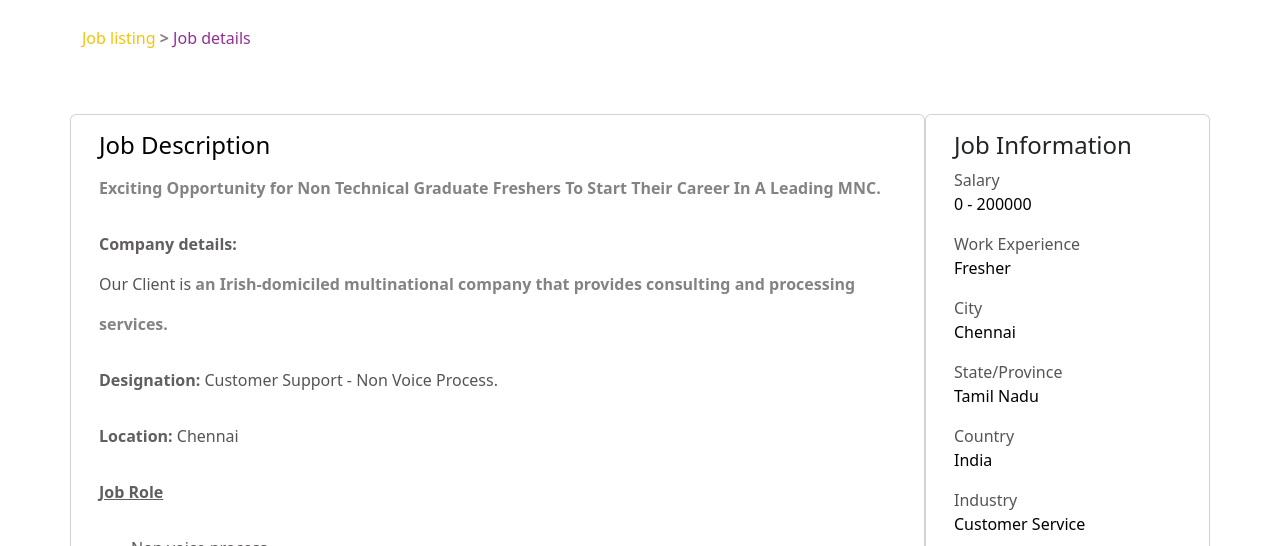
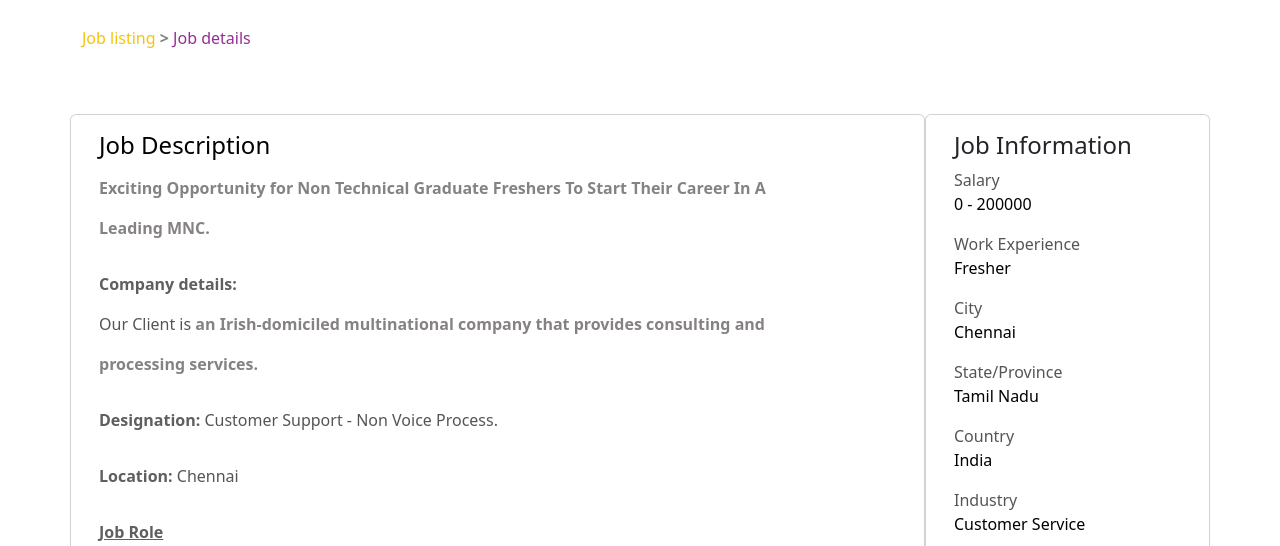
Before and after one commit to Kuldeep-Lab/Web-Designer-Task-1, a plain HTML site: page index.html in a window 1280 px wide. Shown: the part 582-1128 px from the top of the page. Drawn offline with nearby package versions, Linux system fonts and the light colour scheme.

Commit message:
Update index.html
update

```diff
--- a/index.html
+++ b/index.html
@@ -72,11 +72,11 @@
                     <div class="card-body line">
                         <h4 class="effect">Job Description</h4>
 
-                        <p class="card-text" style="width: ; color: rgb(134, 130, 130);"><strong> Exciting
+                        <p class="card-text" style="width: 90%; color: rgb(134, 130, 130);"><strong> Exciting
                                 Opportunity for Non Technical Graduate Freshers To Start Their Career In A Leading
                                 MNC.</strong></p>
 
-                        <p class="card-text" style="width: ;"><b style="color: rgb(96, 94, 94);">Company details:</b>
+                        <p class="card-text" style="width: 90%;"><b style="color: rgb(96, 94, 94);">Company details:</b>
                             <br> Our Client is <b style="color: rgb(134, 130, 130);">an Irish-domiciled multinational
                                 company that provides
                                 consulting and processing services.</b>
```
